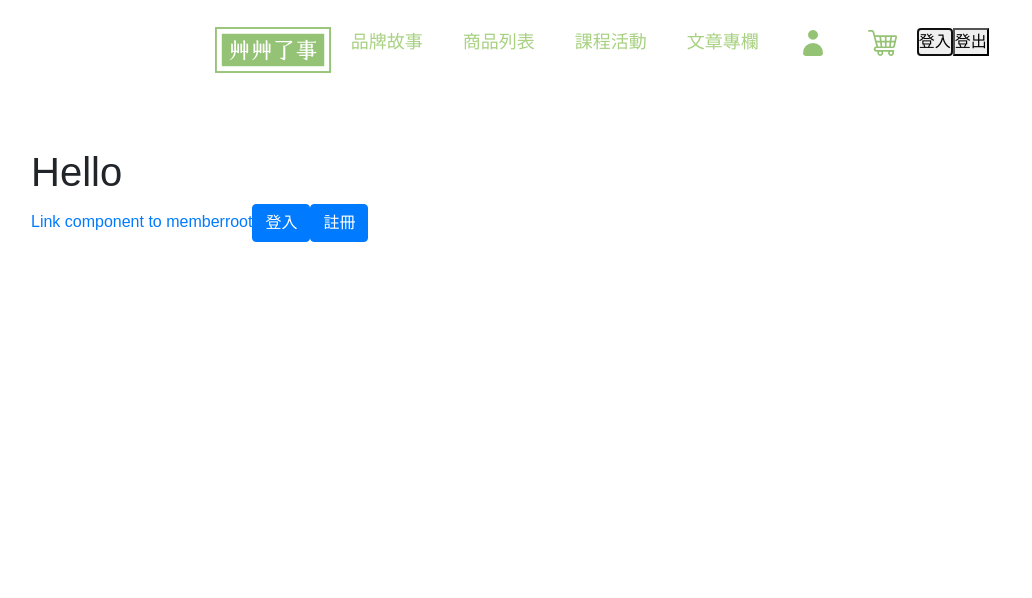
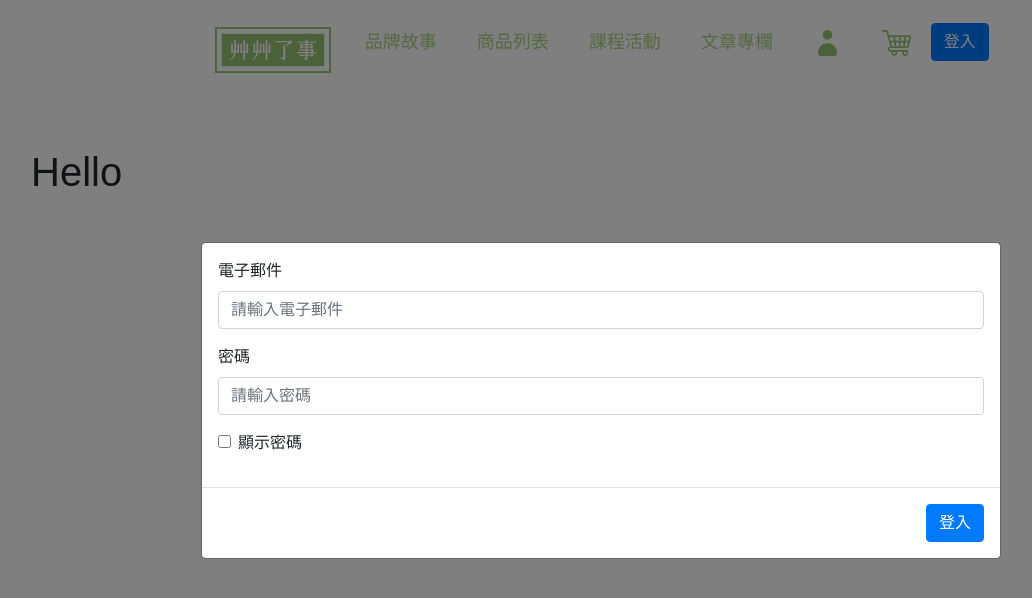
Before and after one commit to rubytwn/happyCodeing, a React (Create React App) app in the folder final/: page / in a window 1280 px wide. Both pictures are taken after a click on the button "登入". Shown: the top 598 px of the page, without its empty margins (39-1071 px from the left). Built offline with nearby package versions, Linux system fonts and the light colour scheme.

Commit message:
登入成功!!!

```diff
--- a/final/src/App.js
+++ b/final/src/App.js
@@ -5,17 +5,15 @@ import MemberMain from './member/mcomponents/MemberMain'
 //import MemberNav from './member/mcomponents/MemberMain'
 import Home from './pages/Home'
 import MemberRoot from './pages/MemberRoot'
-import Login from './pages/Login'
 import Navbar from '../src/pages/Navebar'
 
 
 function App (){
-  //暫時設定登入登出的狀態
-  const [isLogin ,setisLogin] = useState(false)
+
   //設定登入登出的狀態
   const [isAuth ,setisAuth] = useState(false)
 
-  if( isLogin === false){
+  if( isAuth === false){
     localStorage.removeItem('memberLogInInfo')
   }
 
@@ -25,15 +23,15 @@ function App (){
             <>
             <Switch>
             <MemberMain>
-            <Navbar setisLogin={setisLogin} />
+            <Navbar setisAuth={setisAuth} />
               <Route exact path="/">
-                <Home isAuth={isAuth} setisAuth={setisAuth} isLogin={isLogin} setisLogin={setisLogin} />
+                <Home />
               </Route>
-              <Route path="/login">
+              {/* <Route path="/login">
                 <Login isAuth={isAuth} setisAuth={setisAuth} />
-              </Route>
+              </Route> */}
               <Route path="/memberroot">
-                <MemberRoot isAuth={isAuth} setisAuth={setisAuth} isLogin={isLogin} setisLogin={setisLogin} />
+                <MemberRoot isAuth={isAuth} setisAuth={setisAuth} />
               </Route>
             </MemberMain>
             </Switch>
--- a/final/src/pages/Home.js
+++ b/final/src/pages/Home.js
@@ -6,14 +6,14 @@ import Register from './Register'
 
 
 function Home(props) {
-  const [loginModalShow, setLoginModalShow] = useState(false);
-  const [registerModalShow, setRegisterModalShow] = useState(false);
+  // const [loginModalShow, setLoginModalShow] = useState(false);
+  // const [registerModalShow, setRegisterModalShow] = useState(false);
 
   return (
     <>
     <div className="mt-5">
       <h1>Hello</h1>
-      <Link to="/memberroot">Link component to memberroot</Link>
+      {/* <Link to="/memberroot">Link component to memberroot</Link>
       <Login
         loginModalShow={loginModalShow}
         setLoginModalShow={setLoginModalShow}
@@ -21,7 +21,7 @@ function Home(props) {
       <Register
         registerModalShow={registerModalShow}
         setRegisterModalShow={setRegisterModalShow}
-      />
+      /> */}
       </div>
     </>
   )
--- a/final/src/pages/Login.js
+++ b/final/src/pages/Login.js
@@ -1,29 +1,31 @@
 import React, { useState, useEffect } from 'react'
 import { Button, Modal } from 'react-bootstrap'
+import { withRouter } from 'react-router-dom'
 
 function MemberLoginModal(props) {
-
-  const {isAuth , setisAuth} = props
-
+  //modal的顯示
+  const { isAuth, setisAuth, loginModalShow, setLoginModalShow } = props
 
   //會員登入的hook
   const [memberLoginEmail, setMemberLoginEmail] = useState('')
   const [memberLoginPwd, setMemberLoginPwd] = useState('')
 
-  function pwdCheck(){
+  //切換密碼input的type
+  function pwdCheck() {
     const loginPwd = document.querySelector('#loginPwd')
-    if( loginPwd.type === 'password' ){
+    if (loginPwd.type === 'password') {
       loginPwd.type = 'text'
-    }
-    else{
+    } else {
       loginPwd.type = 'password'
     }
   }
+  //切換密碼input的type
 
-  function loginInfoSubmit(){
-    const data ={
-      email : memberLoginEmail,
-      pwd : memberLoginPwd
+  //按下modal裡的「登入」觸發的function
+  function loginInfoSubmit() {
+    const data = {
+      email: memberLoginEmail,
+      pwd: memberLoginPwd,
     }
     fetch('http://localhost:3000/member/login', {
       method: 'POST',
@@ -39,27 +41,27 @@ function MemberLoginModal(props) {
       .then((row) => {
         console.log(row)
         const memberLoginId = JSON.stringify(row)
-        localStorage.setItem('memberLogInInfo',memberLoginId)
-        // if(localStorage.getItem('memberLogInInfo') !== ''){
-        //   setisAuth(true)
-        // }
-
+        localStorage.setItem('memberLogInInfo', memberLoginId)
+        console.log('row')
+        if (localStorage.getItem('memberLogInInfo') !== '') {
+          setisAuth(true)
+          setLoginModalShow(false)
+          props.history.push('/memberroot')
+        }
       })
       .catch((error) => {})
   }
+  //按下modal裡的「登入」觸發的function
 
-  return (
+  const MemberLoginModal = (
     <Modal
       {...props}
       size="lg"
       aria-labelledby="contained-modal-title-vcenter"
       centered
+      show={loginModalShow}
+      onHide={() => setLoginModalShow(false)}
     >
-      {/* <Modal.Header closeButton>
-        <Modal.Title id="contained-modal-title-vcenter">
-        請登入
-        </Modal.Title>
-      </Modal.Header> */}
       <Modal.Body>
         <form>
           <div className="form-group">
@@ -70,7 +72,7 @@ function MemberLoginModal(props) {
               id="loginEmail"
               aria-describedby="emailHelp"
               placeholder="請輸入電子郵件"
-              onChange={(e)=>{
+              onChange={(e) => {
                 const newMeberLoginEmail = e.target.value
                 setMemberLoginEmail(newMeberLoginEmail)
               }}
@@ -83,7 +85,7 @@ function MemberLoginModal(props) {
               className="form-control"
               id="loginPwd"
               placeholder="請輸入密碼"
-              onChange={(e)=>{
+              onChange={(e) => {
                 const newMeberLoginPwd = e.target.value
                 setMemberLoginPwd(newMeberLoginPwd)
               }}
@@ -96,37 +98,31 @@ function MemberLoginModal(props) {
               id="loginpwdCheck"
               onClick={pwdCheck}
             />
-            <label className="form-check-label" htmlFor="loginpwdCheck" >
+            <label className="form-check-label" htmlFor="loginpwdCheck">
               顯示密碼
             </label>
-            <small id="loginsmallinfo" className="form-text text-muted">
-
-            </small>
+            <small id="loginsmallinfo" className="form-text text-muted"></small>
           </div>
         </form>
       </Modal.Body>
       <Modal.Footer>
-        <Button onClick={()=>{}}>tets</Button>
-        <Button onClick={loginInfoSubmit}>{isAuth ? '登出': '登入'}</Button>
+        <Button onClick={loginInfoSubmit}>{isAuth ? '登出' : '登入'}</Button>
       </Modal.Footer>
     </Modal>
   )
-}
-function Login(props) {
-  const {setisAuth} =props
-  const { loginModalShow, setLoginModalShow } = props
+
+  const loginBtn = (
+    <Button variant="primary" onClick={() => setLoginModalShow(true)}>
+      登入
+    </Button>
+  )
+
   return (
     <>
-      <Button variant="primary" onClick={() => setLoginModalShow(true)}>
-        登入
-      </Button>
-
-      <MemberLoginModal
-        show={loginModalShow}
-        onHide={() => setLoginModalShow(false)}
-      />
+      {loginBtn}
+      {MemberLoginModal}
     </>
   )
 }
 
-export default Login
+export default withRouter(MemberLoginModal)
--- a/final/src/pages/MemberRoot.js
+++ b/final/src/pages/MemberRoot.js
@@ -7,9 +7,9 @@ import MemberNav from '../member/mcomponents/MemberNav'
 
 
 function MemberRoot (props){
-  const {isLogin} = props
+  const {isAuth} = props
   console.log(props)
-  if (isLogin === false) return <Redirect to="/" />
+  if (isAuth === false) return <Redirect to="/" />
 
     return(
       <MemberMain>
--- a/final/src/pages/Navebar.js
+++ b/final/src/pages/Navebar.js
@@ -1,10 +1,12 @@
 import React, { useState } from 'react'
 import { Link } from 'react-router-dom'
 import './Navbar.css'
+import Login from './Login'
 
 function Navebar(props) {
   const [click, setClick] = useState(false)
-  const {setisLogin} = props
+  const { setisAuth, isAuth } = props
+  const [loginModalShow, setLoginModalShow] = useState(false)
 
   const handleClick = () => setClick(!click)
 
@@ -57,8 +59,12 @@ function Navebar(props) {
               <img src="../../images/購物車1.svg" alt="圖片遺失" />
             </Link>
           </li>
-          <button onClick={()=>{setisLogin(true)}}>登入</button>
-          <button onClick={()=>{setisLogin(false)}}>登出</button>
+          <Login
+            loginModalShow={loginModalShow}
+            setLoginModalShow={setLoginModalShow}
+            setisAuth={setisAuth}
+            isAuth={isAuth}
+          />
         </ul>
 
         <div className="menu-icon" onClick={handleClick}>
```
Also changed, not shown: 1 other file (tests, documents, lock files or other folders).
